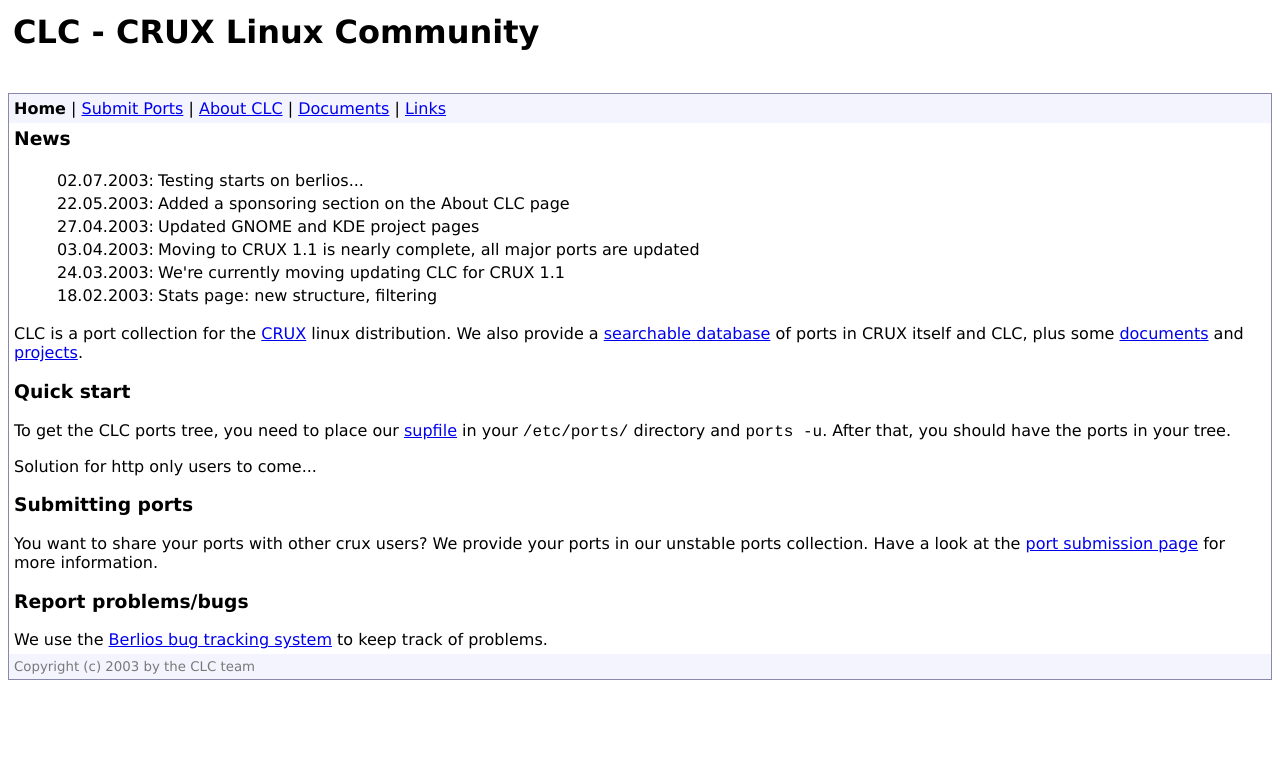
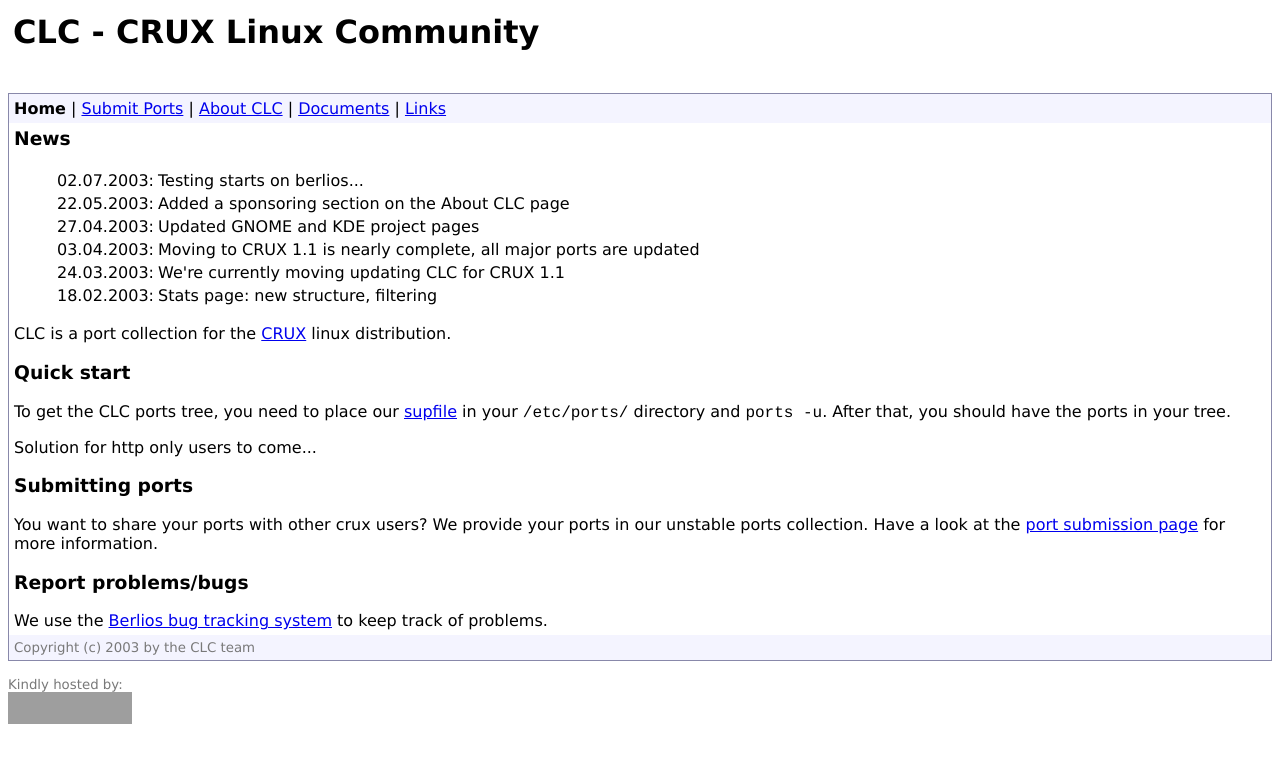
Before and after one commit to BackupTheBerlios/clc, a PHP site: page /index.php in a window 1280 px wide. Shown: the top 763 px of the page. Run offline with PHP 8.4, Linux system fonts and the light colour scheme; grey boxes are pictures that could not be loaded.

Commit message:
add berlios logo

```diff
--- a/www/home.inc
+++ b/www/home.inc
@@ -25,9 +25,10 @@ newsItem( "18.02.2003", "Stats page: new structure, filtering" );
 
 
 <p>
-CLC is a port collection for the <a href="http://crux.nu">CRUX</a> linux distribution. We also
+CLC is a port collection for the <a href="http://crux.nu">CRUX</a> linux distribution. <!-- We also
 provide a <a href="?p=search">searchable database</a> of ports in CRUX itself and CLC, plus
 some <a href="?p=docs">documents</a> and <a href="?p=projects">projects</a>.
+-->
 </p>
 
 <h3>Quick start</h3>
--- a/www/index.php
+++ b/www/index.php
@@ -149,5 +149,10 @@ if ( file_exists( $pageName . ".inc" ) ) {
     src="http://www.w3.org/Icons/valid-html401"
     alt="Valid HTML 4.01!" height="31" width="88"></a>
  </p>-->
+
+<p>
+<small>Kindly hosted by:</small><br>
+<A href="http://developer.berlios.de"> <IMG src="http://developer.berlios.de/bslogo.php?group_id=847" width="124" height="32" border="0" alt="BerliOS Developer Logo"></A>
+</p>
 </body>
 </html>
```
